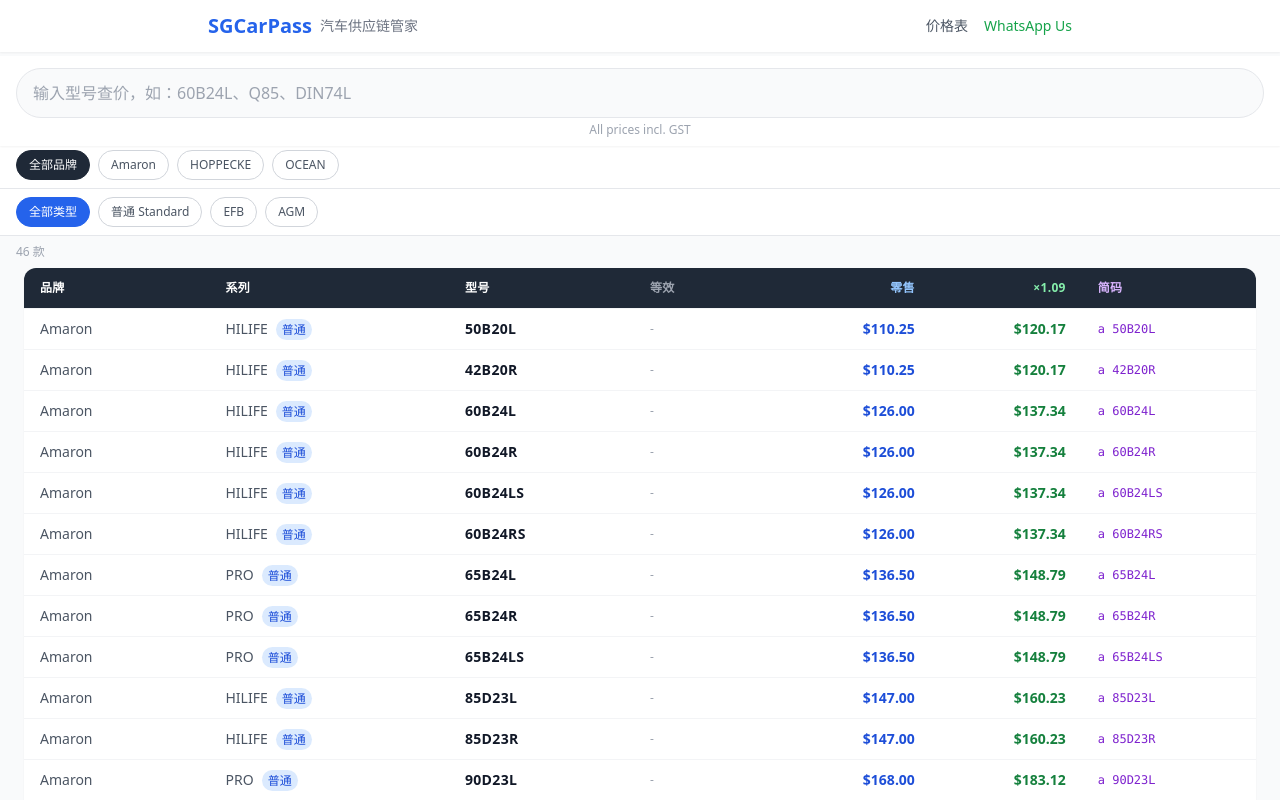
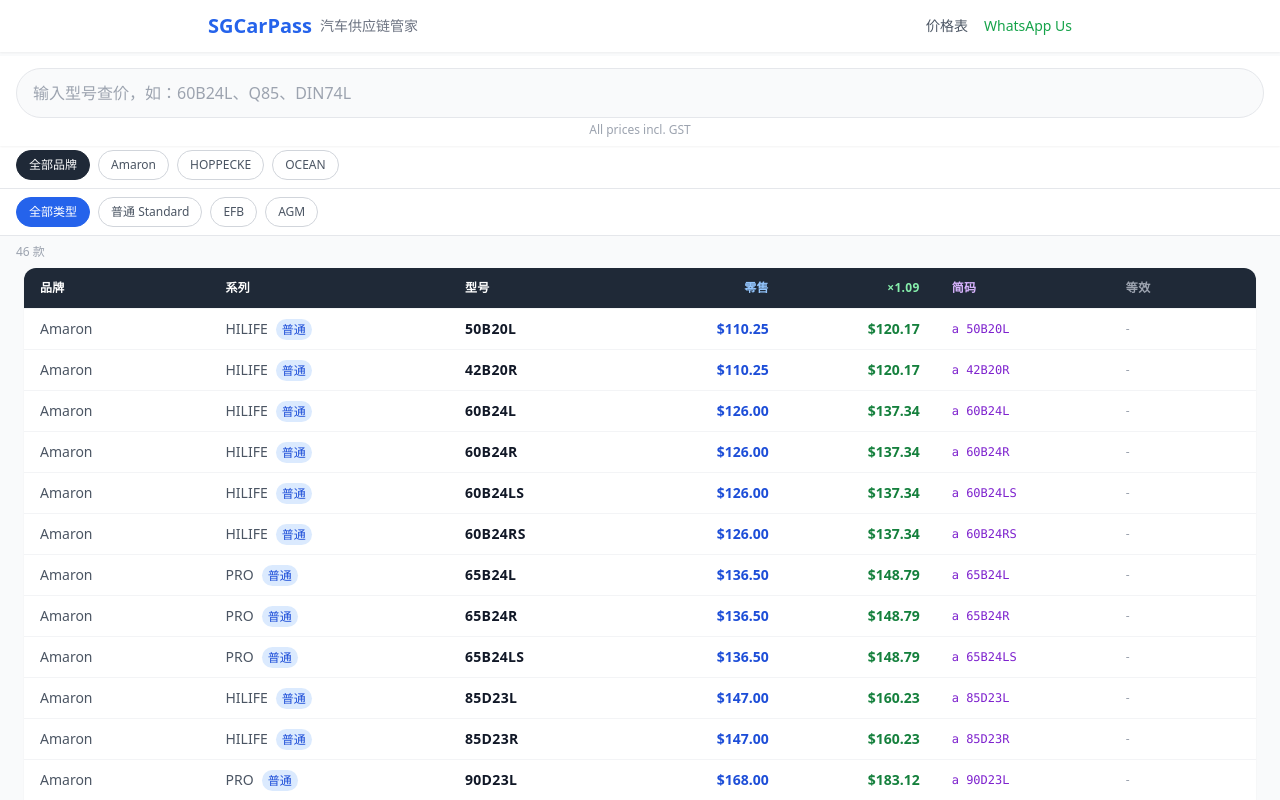
Before and after one commit to alantan2020/battery-web, a Nuxt app: page /price in a window 1280 px wide. Shown: the top 800 px of the page. Built offline with nearby package versions, Linux system fonts and the light colour scheme.

Commit message:
fix: 桌面表格「等效」列移到最后

```diff
--- a/pages/price.vue
+++ b/pages/price.vue
@@ -96,10 +96,10 @@
             <th class="px-4 py-3 text-left">品牌</th>
             <th class="px-4 py-3 text-left">系列</th>
             <th class="px-4 py-3 text-left font-bold">型号</th>
-            <th class="px-4 py-3 text-left text-gray-400">等效</th>
             <th class="px-4 py-3 text-right text-blue-300">零售</th>
             <th class="px-4 py-3 text-right text-green-300">×1.09</th>
             <th class="px-4 py-3 text-left text-purple-300">简码</th>
+            <th class="px-4 py-3 text-left text-gray-400">等效</th>
           </tr>
         </thead>
         <tbody>
@@ -114,10 +114,10 @@
               <span class="ml-2 text-xs px-1.5 py-0.5 rounded-full font-medium" :class="badgeClass(p.type)">{{ p.type }}</span>
             </td>
             <td class="px-4 py-2.5 font-bold text-gray-900 tracking-wide">{{ p.model }}</td>
-            <td class="px-4 py-2.5 text-gray-400 text-xs">{{ p.equiv || '-' }}</td>
             <td class="px-4 py-2.5 text-right font-bold text-blue-700">${{ p.retail.toFixed(2) }}</td>
             <td class="px-4 py-2.5 text-right font-bold text-green-700">${{ p.final.toFixed(2) }}</td>
             <td class="px-4 py-2.5 font-mono text-purple-700 text-xs">{{ p.wa }}</td>
+            <td class="px-4 py-2.5 text-gray-400 text-xs">{{ p.equiv || '-' }}</td>
           </tr>
         </tbody>
       </table>
```
